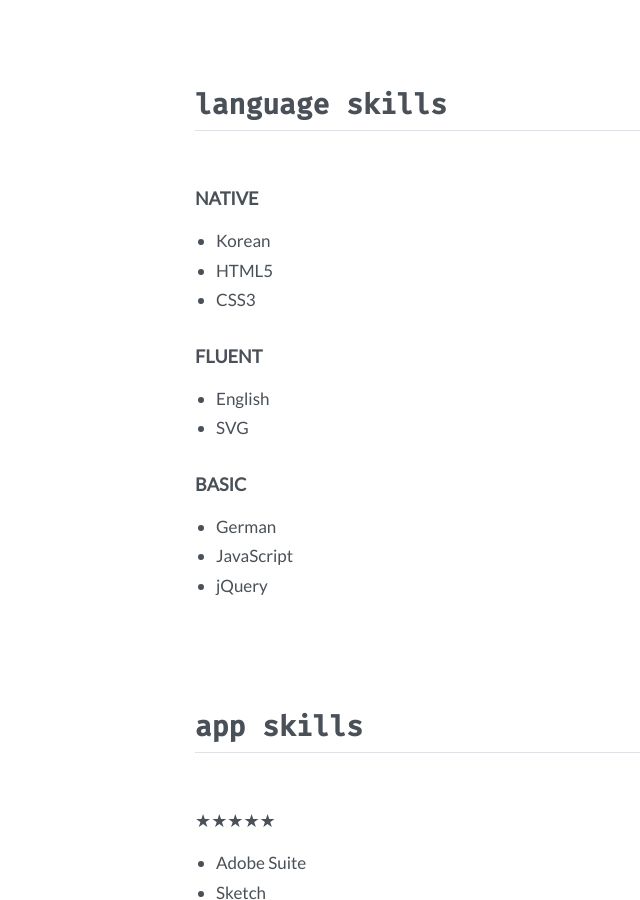
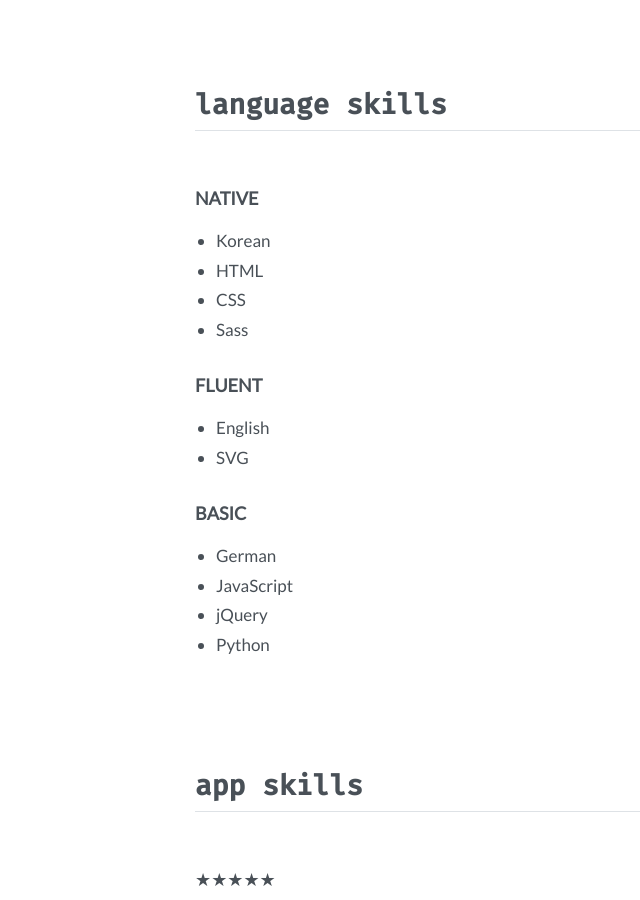
Before and after one commit to young-hwa/young-hwa.github.io, a Jekyll site: the page built from about.html, in a window 1280 px wide and 900 px high, scrolled down 1831 px. Shown: the whole window, without its empty margins (55-695 px from the left). Built offline with Jekyll 4.4.1, drawn with Linux system fonts in a browser that asks for light colours; some web fonts are replaced.

Commit message:
add contents

```diff
--- a/about.html
+++ b/about.html
@@ -97,8 +97,9 @@
     <p>NATIVE</p>
     <ul>
       <li>Korean</li>
-      <li>HTML5</li>
-      <li>CSS3</li>
+      <li>HTML</li>
+      <li>CSS</li>
+      <li>Sass</li>
     </ul>
     <p class="second-item">FLUENT</p>
     <ul>
@@ -110,6 +111,7 @@
       <li>German</li>
       <li>JavaScript</li>
       <li>jQuery</li>
+      <li>Python</li>
     </ul>
   </div>
 </div>
```
